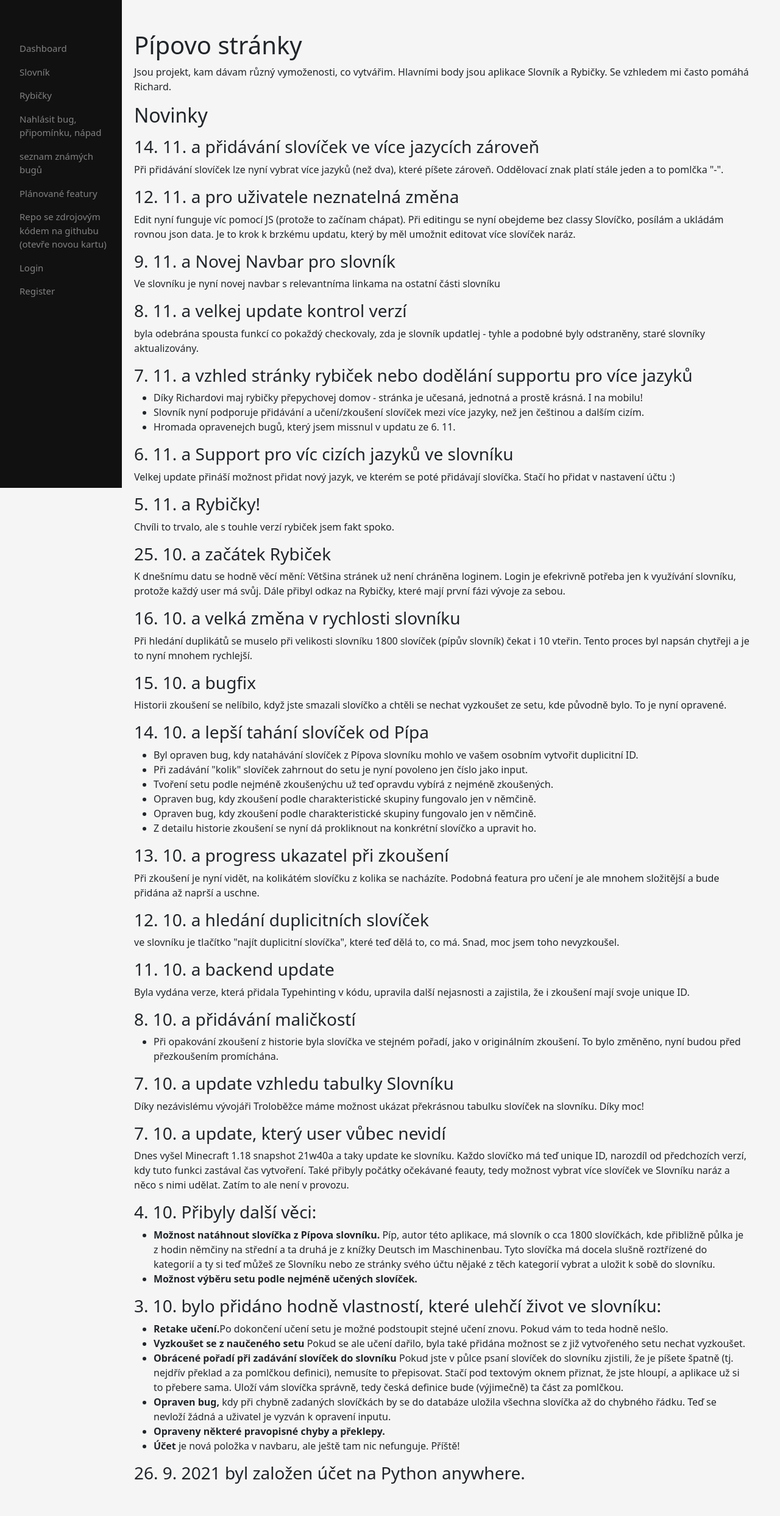
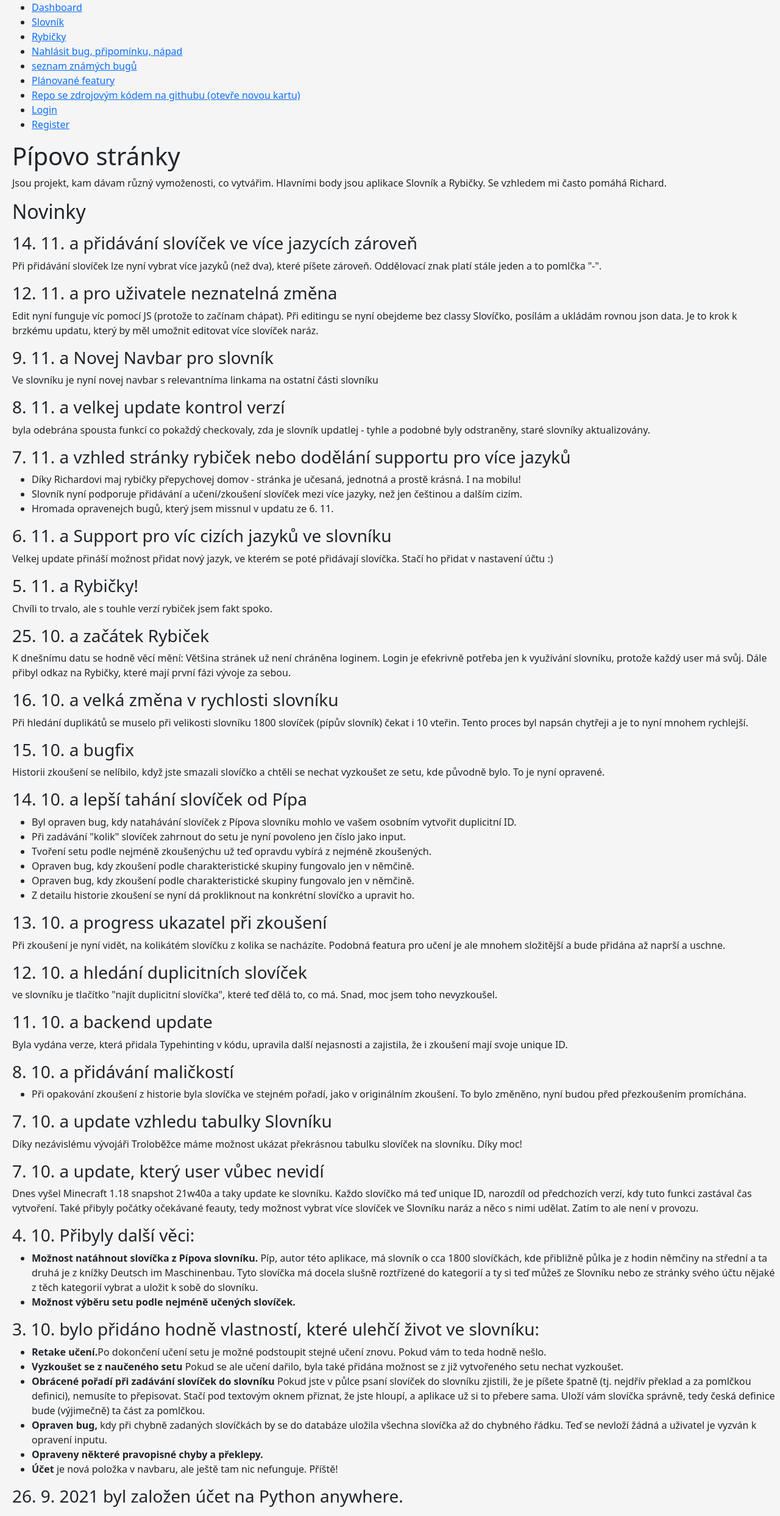
Before and after one commit to piipecek/piipovo_stranky, a Flask app: page /dashboard in a window 1280 px wide. Shown: the whole page at 61% size. Before the commit the page ends 2433 px from the top, so only its background shows below. Run offline with Flask 2, Linux system fonts and the light colour scheme.

Commit message:
Revert "Left navbar"

```diff
--- a/website/static/static.css
+++ b/website/static/static.css
@@ -35,34 +35,3 @@ body {
 canvas {
     background-color: white;
 }
-
-.sidenav {
-    height: 100%;
-    width: 200px;
-    position: fixed;
-    z-index: 1;
-    top: 0;
-    left: 0;
-    background-color: #111;
-    overflow-x: hidden;
-    padding-top: 60px;
-}
-
-.sidenav a {
-    padding: 8px 8px 8px 32px;
-    text-decoration: none;
-    font-size: 15px;
-    color: #818181;
-    display: block;
-    transition: 0.3s;
-}
-
-.sidenav a:hover {
-color: #f1f1f1;
-}
-
-#main {
-    padding-top: 50px;
-    padding-left: 200px;
-    padding-right: 50px;
-}
--- a/website/templates/base.html
+++ b/website/templates/base.html
@@ -9,23 +9,26 @@
 </head>
 
 <body>
-  <div class="sidenav">
-        <a href="{{url_for("default_views.dashboard")}}">Dashboard</a>
-        <a href="{{url_for("slovnik_views.slovnik_home")}}">Slovník </a>
-        <a href="{{url_for("visuals_views.rybicky")}}">Rybičky</a>
-        <a href="{{url_for("default_views.nahlasit_bug")}}">Nahlásit bug, připomínku, nápad</a>
-        <a href="{{url_for("default_views.known_bugs")}}">seznam známých bugů</a>
-        <a href="{{url_for("default_views.planovane_featury")}}">Plánované featury</a>
-        <a href="https://github.com/piipecek/piipovo_stranky" target="_blank">Repo se zdrojovým kódem na githubu (otevře novou kartu)</a>
+    <nav>
+        <ul>
+            <li><a href="{{url_for("default_views.dashboard")}}">Dashboard</a></li>
+            <li><a href="{{url_for("slovnik_views.slovnik_home")}}">Slovník </a></li>
+            <li><a href="{{url_for("visuals_views.rybicky")}}">Rybičky</a></li>
+            <li><a href="{{url_for("default_views.nahlasit_bug")}}">Nahlásit bug, připomínku, nápad</a></li>
+            <li><a href="{{url_for("default_views.known_bugs")}}">seznam známých bugů</a></li>
+            <li><a href="{{url_for("default_views.planovane_featury")}}">Plánované featury</a></li>
+            <li><a href="https://github.com/piipecek/piipovo_stranky" target="_blank">Repo se zdrojovým kódem na githubu (otevře novou kartu)</a></li>
             {% if current_user.is_authenticated %}
-        <a href="{{url_for("default_views.account")}}">Účet</a>
-        <a href="{{url_for("auth_views.logout")}}">Logout</a>
+            <li><a href="{{url_for("default_views.account")}}">Účet</a></li>
+            <li><a href="{{url_for("auth_views.logout")}}">Logout</a></li>
             {% else %}
-        <a href="{{url_for("auth_views.login")}}">Login</a>
-        <a href="{{url_for("auth_views.register")}}">Register</a>
+            <li><a href="{{url_for("auth_views.login")}}">Login</a></li>
+            <li><a href="{{url_for("auth_views.register")}}">Register</a></li>
             {% endif %}
-  </div>
-  <div id="main">
+        </ul>
+    </nav>
+
+
 {% for category, message in get_flashed_messages(with_categories=True) %}
     <div class="alert-{{category}}">{{ message }}</div>
 {% endfor %}
@@ -33,6 +36,7 @@
 {% block content %}
 
 {% endblock %}
-  </div>
+
+
 </body>
 </html>
```
Lines whose indentation alone changed are shown as unchanged.
